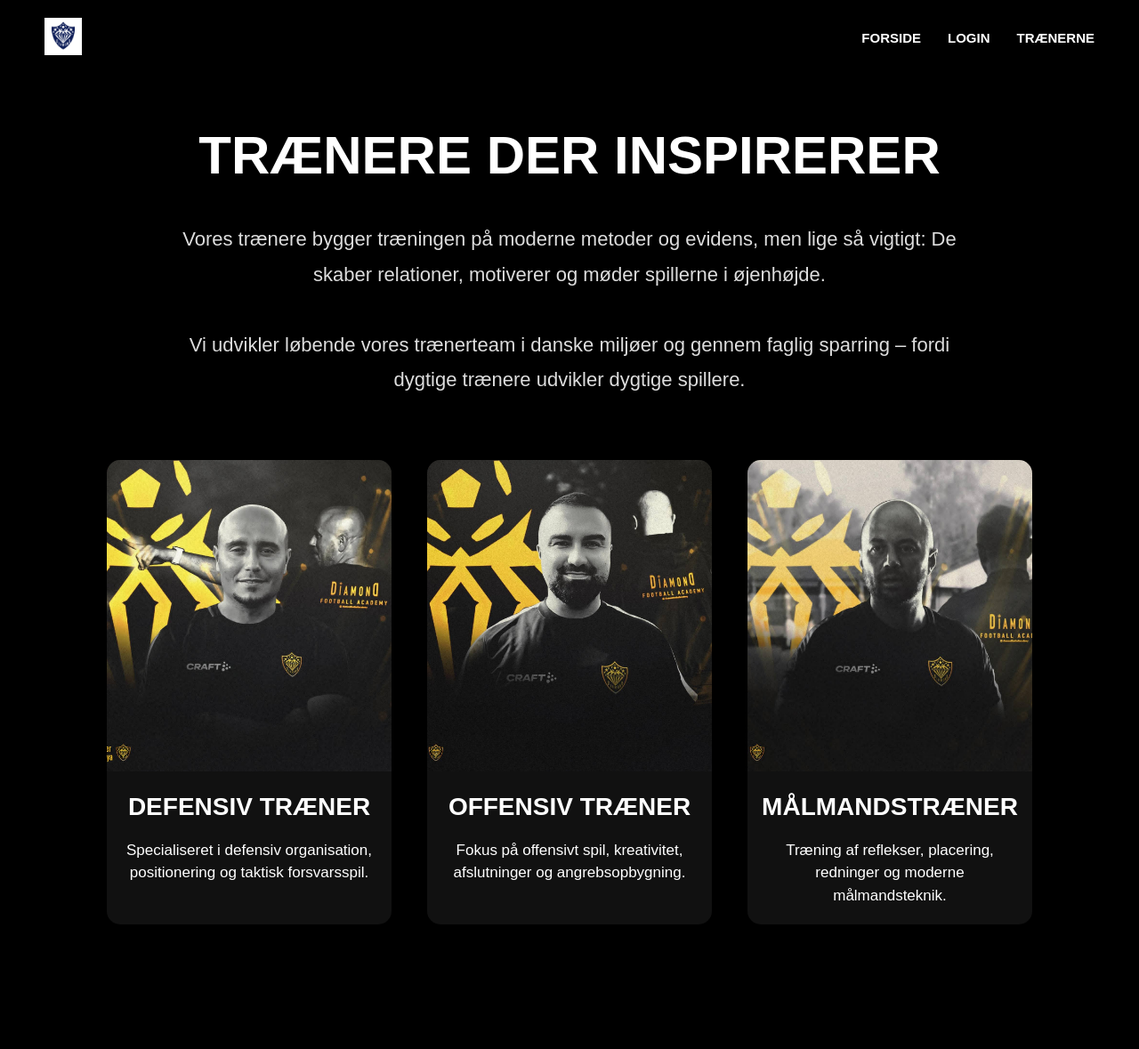
After one commit to Ramzan0030/2.-Semester-projekt, a Flask app: page /trainers in a window 1280 px wide. The commit adds this page. Shown: the whole page at 89% size. Run offline with Flask 3, Linux system fonts and the light colour scheme.

Commit message:
beskrivelse

```diff
--- a/app.py
+++ b/app.py
@@ -254,7 +254,9 @@ def delete_booking(id):
 
     return redirect("/admin")
 
-
+@app.route("/trainers")
+def trainers():
+    return render_template("trainers.html")
 
 @app.route("/logout")
 def logout():
--- a/static/style.css
+++ b/static/style.css
@@ -35,7 +35,7 @@ body{
 
 .logo img{
 
-    height:60px;
+    height:42px;
 }
 
 .menu{
@@ -140,3 +140,92 @@ body{
 
     font-weight:300;
 }
+
+.trainers-section{
+
+    width:100%;
+
+    min-height:100vh;
+
+    background:black;
+
+    padding:140px 50px;
+
+    color:white;
+
+    text-align:center;
+}
+
+.trainers-section h1{
+
+    font-size:60px;
+
+    margin-bottom:40px;
+}
+
+.trainers-text{
+
+    max-width:900px;
+
+    margin:0 auto 70px auto;
+
+    font-size:22px;
+
+    line-height:1.8;
+
+    color:#ddd;
+}
+
+.trainers-container{
+
+    display:flex;
+
+    justify-content:center;
+
+    gap:40px;
+
+    flex-wrap:wrap;
+}
+
+.trainer-card{
+
+    width:320px;
+
+    background:#111;
+
+    border-radius:15px;
+
+    overflow:hidden;
+
+    transition:0.3s;
+}
+
+.trainer-card:hover{
+
+    transform:translateY(-10px);
+}
+
+.trainer-card img{
+
+    width:100%;
+
+    height:350px;
+
+    object-fit:cover;
+}
+
+.trainer-card h2{
+
+    margin-top:20px;
+
+    font-size:28px;
+}
+
+.trainer-card p{
+
+    padding:20px;
+
+    font-size:17px;
+
+    line-height:1.5;
+}
--- /dev/null
+++ b/templates/static/trainers.html
@@ -0,0 +1,98 @@
+<!DOCTYPE html>
+
+<html lang="da">
+
+<head>
+
+<meta charset="UTF-8">
+
+<meta name="viewport" content="width=device-width, initial-scale=1.0">
+
+<title>Trænerne</title>
+
+<link rel="stylesheet" href="{{ url_for('static', filename='style.css') }}">
+
+</head>
+
+<body>
+
+<nav class="navbar">
+
+    <div class="logo">
+
+        <img src="{{ url_for('static', filename='images/logo.png') }}">
+
+    </div>
+
+    <div class="menu">
+
+        <a href="/">FORSIDE</a>
+
+        <a href="/login">LOGIN</a>
+
+        <a href="/trainers">TRÆNERNE</a>
+
+    </div>
+
+</nav>
+
+<section class="trainers-section">
+
+    <h1>TRÆNERE DER INSPIRERER</h1>
+
+    <p class="trainers-text">
+
+        Vores trænere bygger træningen på moderne metoder og evidens, men lige så vigtigt:
+        De skaber relationer, motiverer og møder spillerne i øjenhøjde.
+
+        <br><br>
+
+        Vi udvikler løbende vores trænerteam i danske miljøer og gennem faglig sparring – fordi dygtige trænere udvikler dygtige spillere.
+
+    </p>
+
+    <div class="trainers-container">
+
+        <div class="trainer-card">
+
+            <img src="{{ url_for('static', filename='images/defensive.jpg') }}">
+
+            <h2>DEFENSIV TRÆNER</h2>
+
+            <p>
+                Specialiseret i defensiv organisation, positionering og taktisk forsvarsspil.
+            </p>
+
+        </div>
+
+        <div class="trainer-card">
+
+            <img src="{{ url_for('static', filename='images/offensive.jpg') }}">
+
+            <h2>OFFENSIV TRÆNER</h2>
+
+            <p>
+                Fokus på offensivt spil, kreativitet, afslutninger og angrebsopbygning.
+            </p>
+
+        </div>
+
+        <div class="trainer-card">
+
+            <img src="{{ url_for('static', filename='images/goalkeeper.jpg') }}">
+
+            <h2>MÅLMANDSTRÆNER</h2>
+
+            <p>
+                Træning af reflekser, placering, redninger og moderne målmandsteknik.
+            </p>
+
+        </div>
+
+    </div>
+
+</section>
+
+</body>
+
+</html>
```
Also changed, not shown: templates/Index.html (+5 -13 lines), static/images/defensive.jpg (added), static/images/goalkeeper.jpg (added), static/images/offensive.jpg (added).
